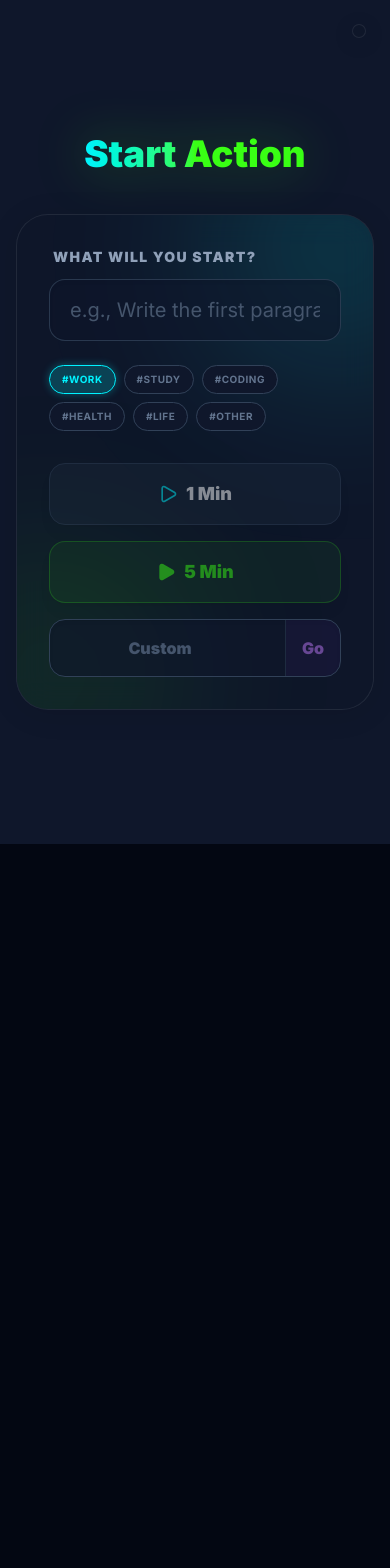
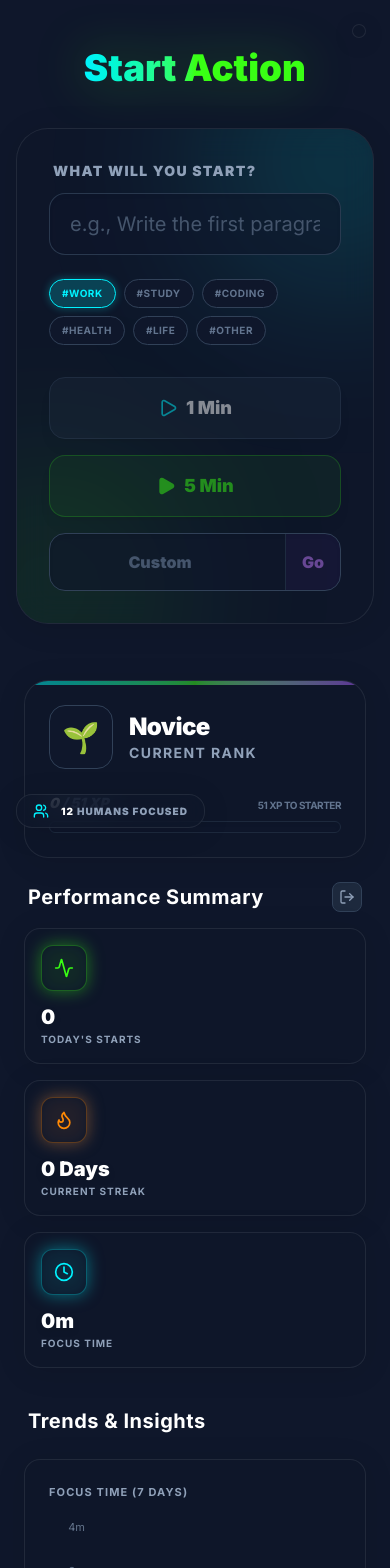
Before and after one commit to ShreyamGautam/start-action-app, a Next.js app: page / in a window 390 px wide. Shown: the top 1568 px of the page. Before the commit the page ends 844 px from the top, so only its background shows below. Built offline with nearby package versions, Linux system fonts and the light colour scheme; no server answers; the database is empty.

Commit message:
fix: make dashboard and presence counter visible for new users

```diff
--- a/src/components/StartHome.tsx
+++ b/src/components/StartHome.tsx
@@ -119,7 +119,7 @@ export default function StartHome({ onStart }: StartHomeProps) {
         </Show>
       </div>
 
-      <div className="fixed bottom-6 left-6 z-40 hidden md:block">
+      <div className="fixed bottom-4 sm:bottom-6 left-4 sm:left-6 z-40">
         <PresenceCounter />
       </div>
       <AnimatePresence>
@@ -242,7 +242,7 @@ export default function StartHome({ onStart }: StartHomeProps) {
       </motion.div>
 
       <AnimatePresence>
-        {!loading && sessions.length > 0 && (
+        {!loading && (
            <motion.div
              initial={{ opacity: 0, y: 40 }}
              animate={{ opacity: 1, y: 0 }}
```
